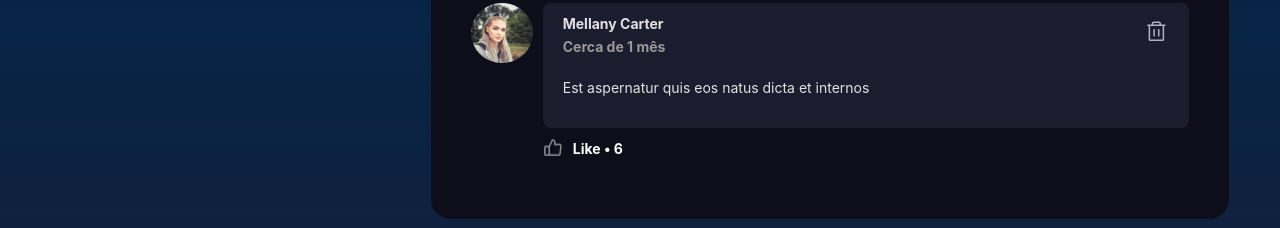
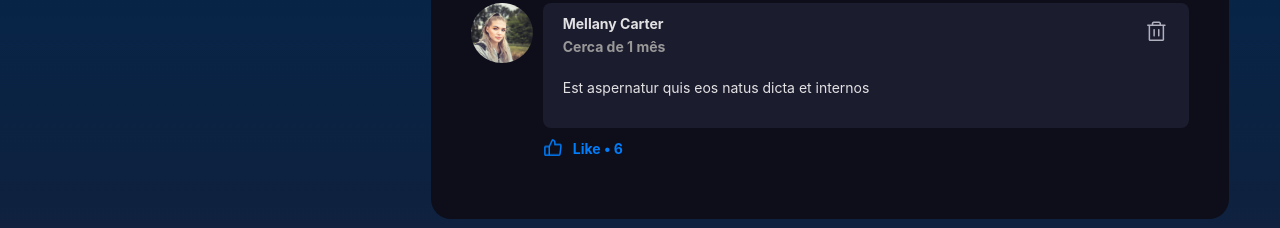
Before and after one commit to berthrage/INFeed-INJunior25.1, a React (Vite) app: page / in a window 1280 px wide. Shown: the part 1000-1228 px from the top of the page. Built offline with nearby package versions, Linux system fonts and the light colour scheme.

Commit message:
feat: Atributo 'liked' em CommentProperties (salvar likes inicio)

```diff
--- a/src/components/CommentCard/index.tsx
+++ b/src/components/CommentCard/index.tsx
@@ -5,9 +5,7 @@ import { ptBR } from "date-fns/locale";
 import trashIcon from "../../assets/icons/trash-icon.png";
 import likeIcon from "../../assets/icons/like-icon.png";
 import likeLikedIcon from "../../assets/icons/like-liked-icon.png"
-import useCounter from "../../hooks/useCounter";
 import { CommentProperties } from "../../types/CommentProperties";
-import { PostCardContext } from "../../stores/PostCardContext";
 
 // Substitui "cerca de" por "Cerca de" no display de tempo
 const customPtBR: Locale = {
@@ -26,7 +24,7 @@ export default function CommentCard(props: CommentProperties
 
     const [isVisible, setIsVisible] = useState(false);
     const cardRef = useRef<HTMLDivElement>(null);
-    const [isLiked, setIsLiked] = useState(false);
+    const [isLiked, setIsLiked] = useState(props.liked);
 
     function HandleLikes(): void {
         if (!isLiked) {
--- a/src/components/Feed/index.tsx
+++ b/src/components/Feed/index.tsx
@@ -26,7 +26,8 @@ Non quos omnis ut autem labore nam vero consequatur est porro similique ad adipi
                     authorPhoto: felyppePhoto,
                     content: 'Est aspernatur quis eos natus dicta et internos',
                     timestamp: '2025-01-22T12:00:00Z',
-                    likes: 7
+                    likes: 7,
+                    liked: false,
                 },
                 {
                     id: '1',
@@ -34,7 +35,8 @@ Non quos omnis ut autem labore nam vero consequatur est porro similique ad adipi
                     authorPhoto: mellanyPhoto,
                     content: 'Est aspernatur quis eos natus dicta et internos',
                     timestamp: '2025-01-22T12:00:00Z',
-                    likes: 6
+                    likes: 6,
+                    liked: true,
                 }
             ]
         },
@@ -77,6 +79,7 @@ Non quos omnis ut autem labore nam vero consequatur est porro similique ad adipi
                     for (const comment of post.comments) {
                         if (comment.id === commentId) {
                             comment.likes += 1;
+                            comment.liked = true;
                         }
 
                         updatedComments.push(comment);
@@ -102,6 +105,7 @@ Non quos omnis ut autem labore nam vero consequatur est porro similique ad adipi
                     for (const comment of post.comments) {
                         if (comment.id === commentId) {
                             comment.likes -= 1;
+                            comment.liked = false;
                         }
 
                         updatedComments.push(comment);
--- a/src/components/PostCard/index.tsx
+++ b/src/components/PostCard/index.tsx
@@ -6,6 +6,8 @@ import PrimaryButton from '../PrimaryButton';
 import PrimaryTextArea from '../PrimaryTextArea';
 import CommentCard from '../CommentCard';
 import { PostProperties } from '../../types/PostProperties';
+import { CommentProperties } from '../../types/CommentProperties';
+import felyppePhoto from "../../assets/images/felyppe.jpg"
 
 
 // Remove "cerca de" no display de tempo
@@ -95,6 +97,7 @@ export default function PostCard(props: PostProperties
                                 content={comment.content}
                                 timestamp={comment.timestamp}
                                 likes={comment.likes}
+                                liked={comment.liked}
                                 onDelete={handleDeleteComment}
                                 onGiveLike={handleGiveCommentLike}
                                 onUndoLike={handleUndoCommentLike}
--- a/src/types/CommentProperties.ts
+++ b/src/types/CommentProperties.ts
@@ -5,4 +5,5 @@ export interface CommentProperties {
     content: string;
     timestamp: string; // ISO string (e.g., "2024-02-22T12:00:00Z")
     likes: number;
+    liked: boolean;
 }
```
